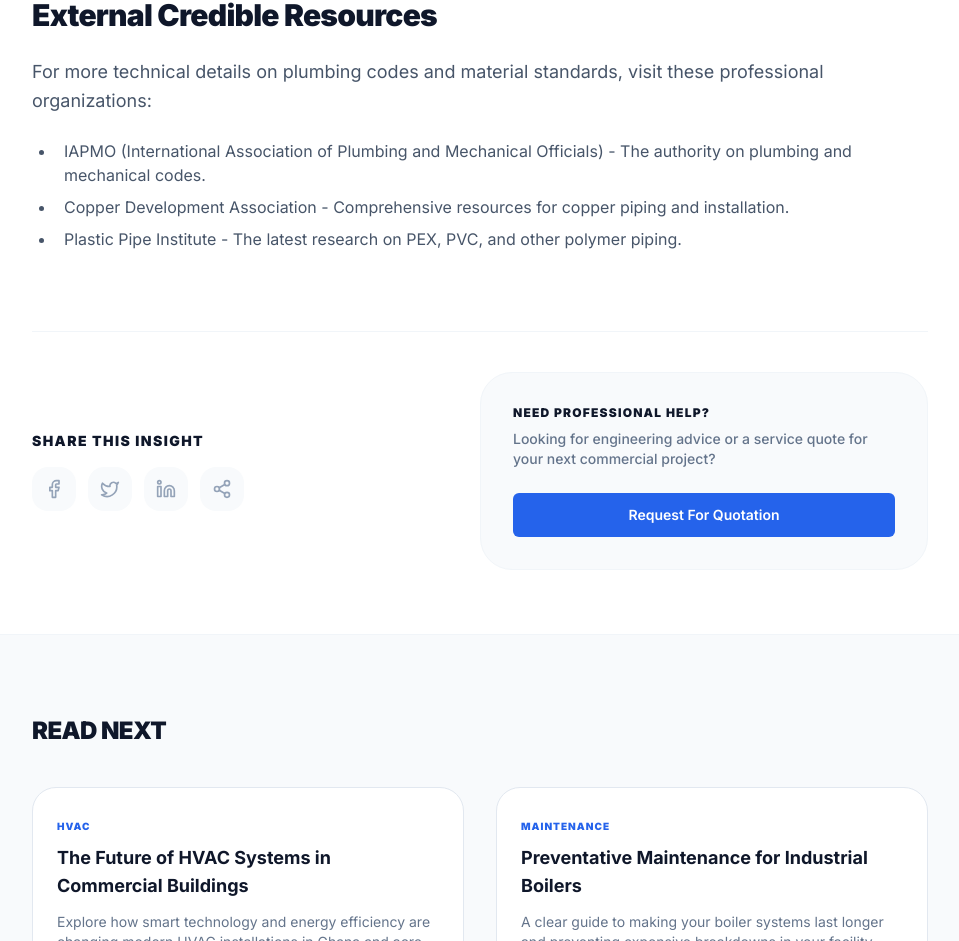
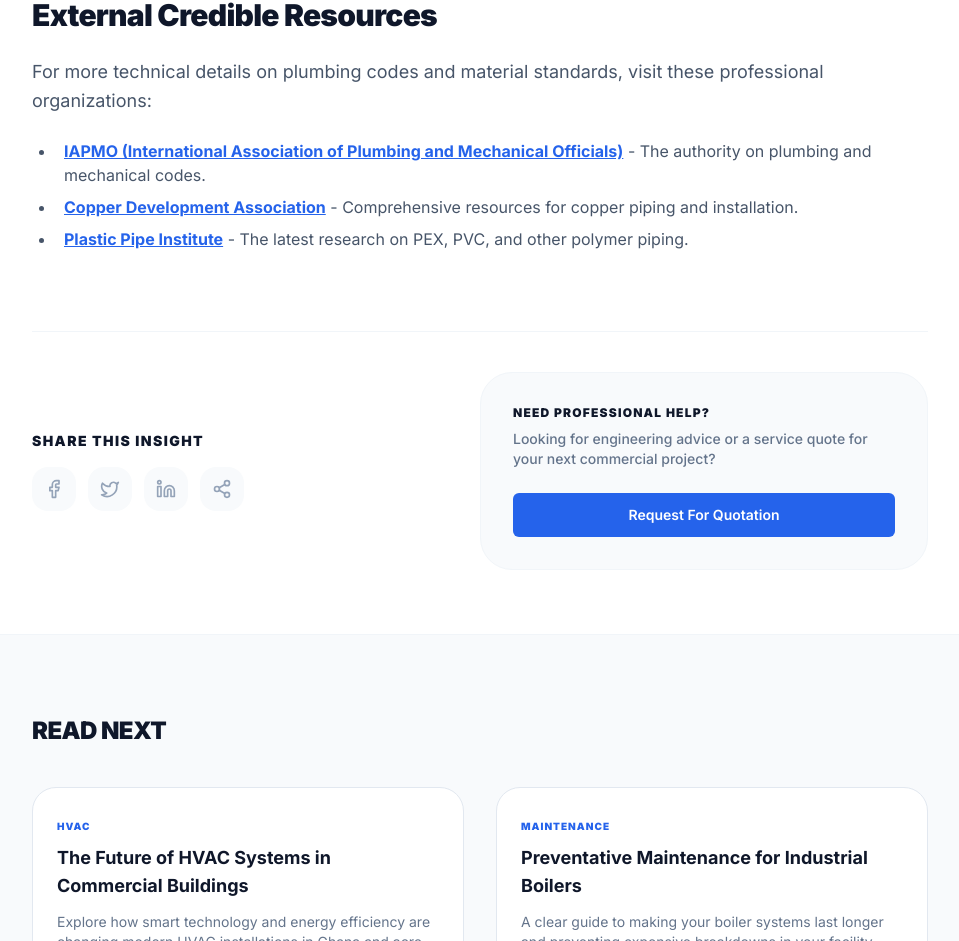
Before and after one commit to russolutionconsult/acquans-ventures, a React (Vite) app: page /blog/choosing-pipes-large-scale-plumbing in a window 1280 px wide. Shown: the part 3947-4888 px from the top of the page, without its empty margins (160-1119 px from the left). Built offline with nearby package versions, Linux system fonts and the light colour scheme.

Commit message:
style: make blog external links blue for better visibility

```diff
--- a/src/index.css
+++ b/src/index.css
@@ -132,3 +132,7 @@ body {
 .prose blockquote {
   @apply border-l-4 border-primary pl-6 my-8 italic text-slate-700 text-xl;
 }
+
+.prose a {
+  @apply text-blue-600 font-bold underline hover:text-blue-800 transition-colors;
+}
```
